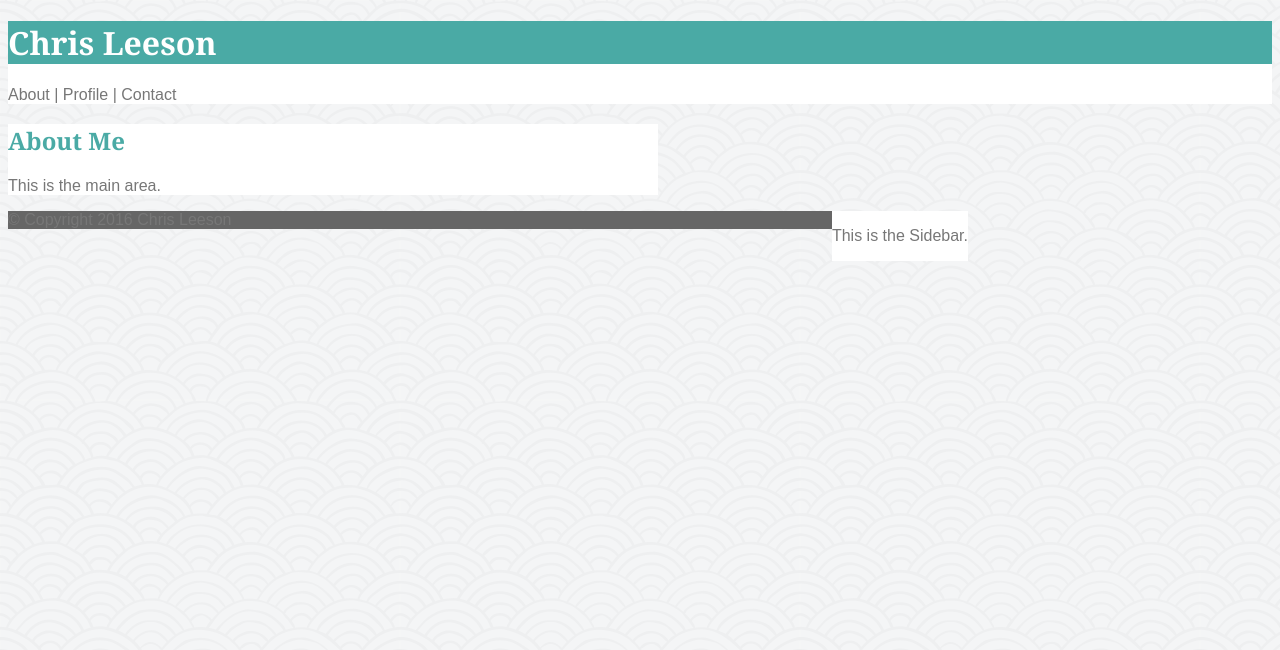
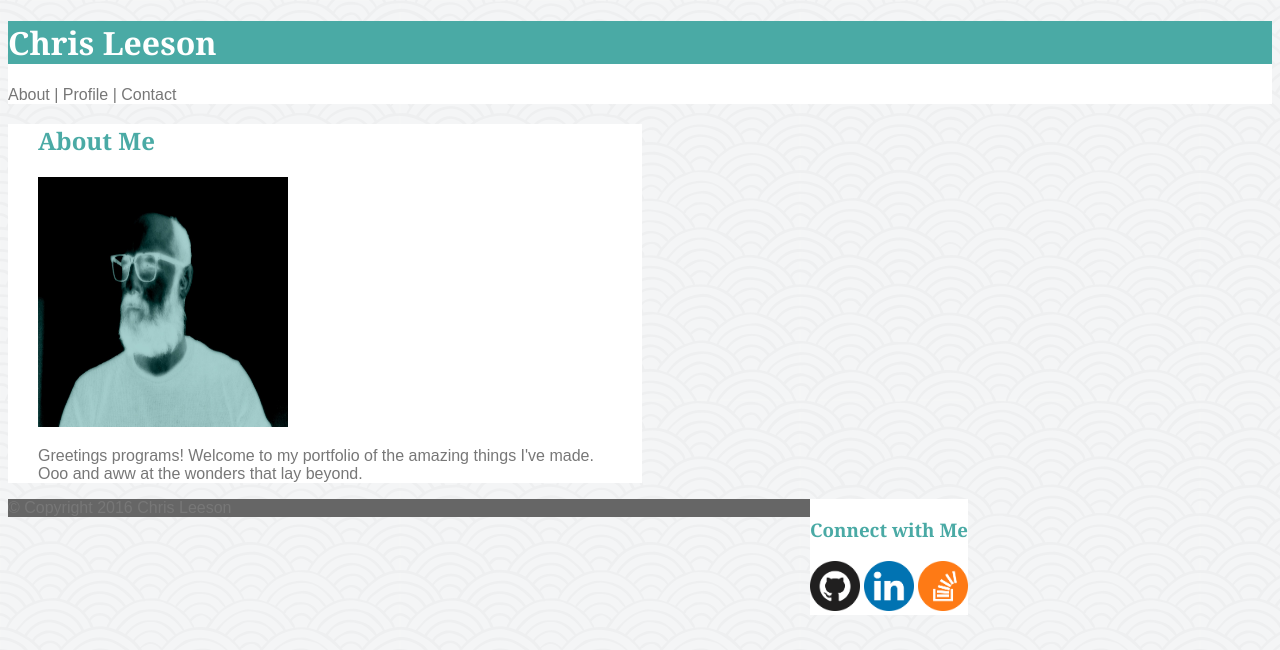
Before and after one commit to FourEyeSamurai/Basic-Portfolio, a plain HTML site: page index.html in a window 1280 px wide. Drawn offline with Linux system fonts and the light colour scheme.

Commit message:
initial site files

```diff
--- a/assets/css/style.css
+++ b/assets/css/style.css
@@ -2,18 +2,29 @@ body {
 	background-image: url(../images/seigaiha.png);
 }
 
+.container{
+	max-width: 940;
+	margin-left: auto;
+	margin-right: auto;
+}
 .content-area{
 	max-width: 960px;
 }
 
 .main-area{
+	width: 66%;
 	max-width: 650px;
 	background-color: #ffffff;
 	border-color: #dddddd;
+	padding-left: 30px;
+	padding-right: 30px;
+	padding-bottom: : 60px;
+	box-sizing: border-box;
 }
 
 .sidebar{
 	max-width: 270px;
+	color: #4aaaa5;
 	background-color: #ffffff;
 	border-color: #dddddd;
 	float: right;
@@ -22,6 +33,7 @@ body {
 header{
 	background-color: #ffffff;
 	border-color: #cccccc;
+	background-position: width=3px left=213px, right=216px;
 }
 
 h1 {
@@ -30,7 +42,7 @@ h1 {
 	color: #FFFFFF;
 }
 
-h2{
+h2, h3{
 	font-family: 'Georgia', Times, Times New Roman, serif;
 	color: #4aaaa5;
 }
--- a/index.html
+++ b/index.html
@@ -18,11 +18,18 @@
 
 	  <div class="main-area">
       	<h2>About Me</h2>
-      		<p> This is the main area. </p>
+
+      		<img src="assets/images/chris.jpg" width="250" height="250">
+      		<p> Greetings programs! Welcome to my portfolio of the amazing things I've made. Ooo and aww at the wonders that lay beyond.  </p>
+
       </div>
 
       <aside class="sidebar">
-      	<p>This is the Sidebar.</p>
+
+      	<h3>Connect with Me</h3>
+      	<img src="assets/images/github.png" alt="Github Icon" width="50" height="50">
+      	<img src="assets/images/linkedin.png" alt="LinkedIn Icon" width="50" height="50">
+      	<img src="assets/images/stackoverflow.png" alt="Stackoverflow Icon" width="50" height="50">
       </aside>
 
       <footer>
```
